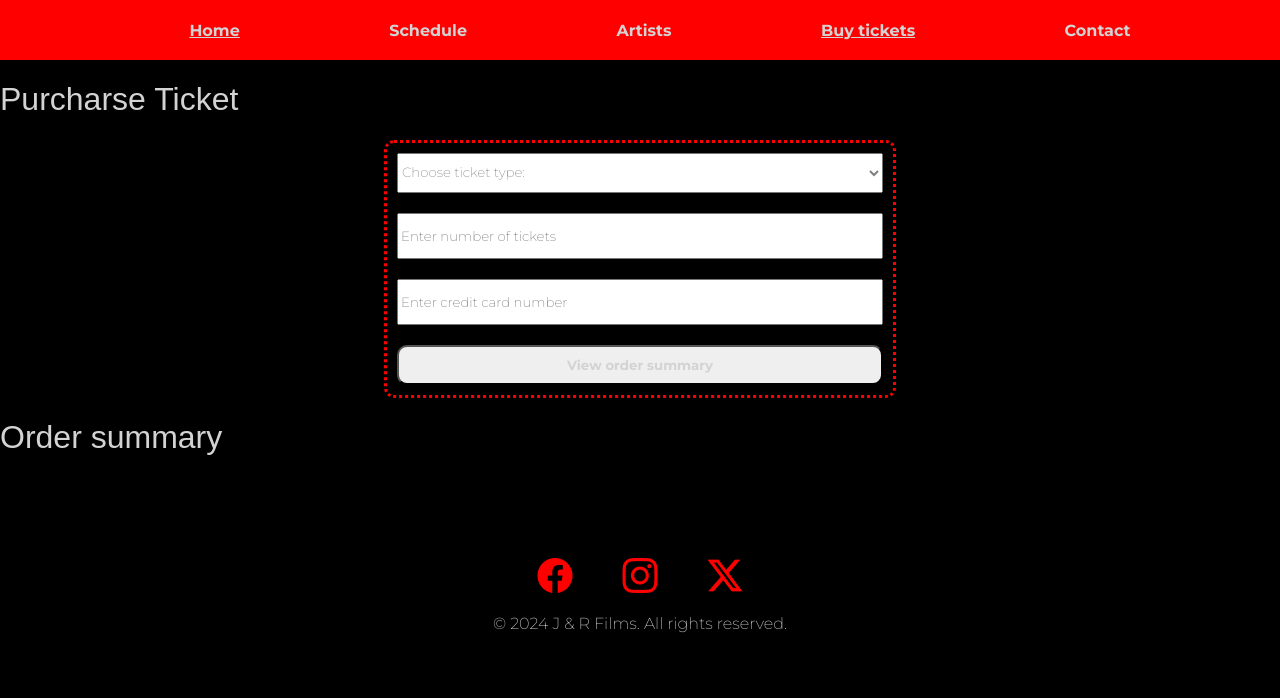
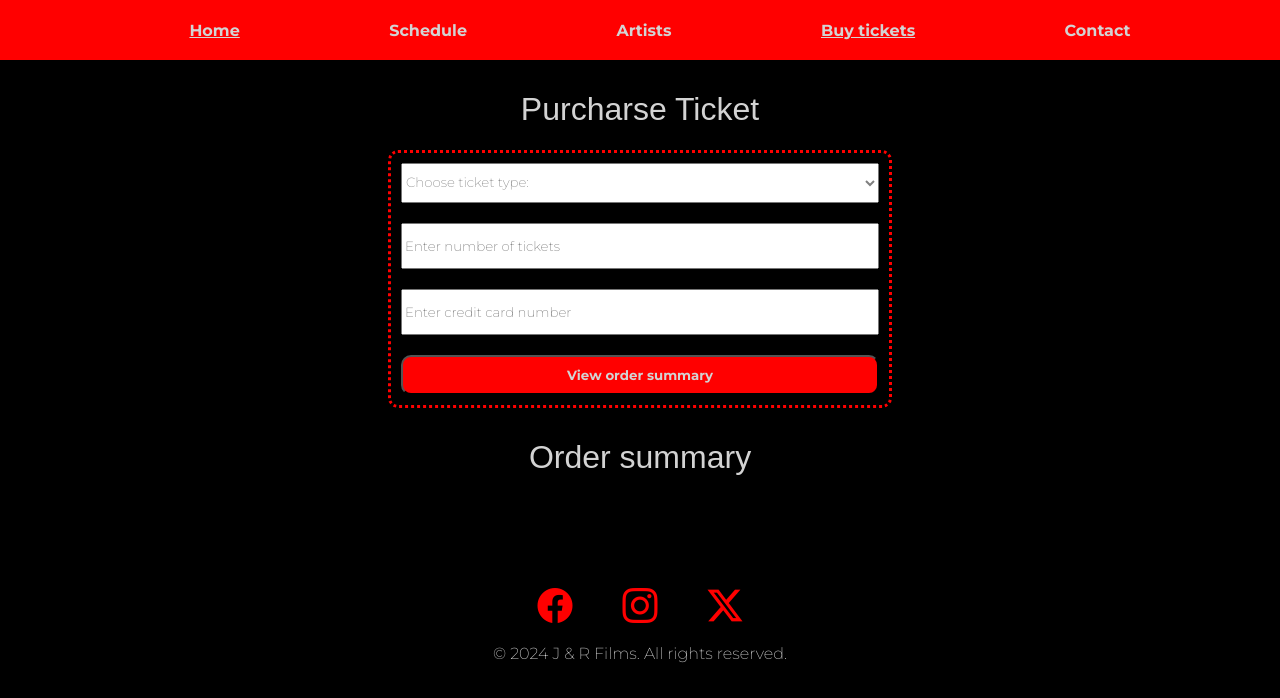
Before and after one commit to jreategui07/SpidermanMovieTemplate, a plain HTML site: page purchase-ticket.html in a window 1280 px wide. Drawn offline with nearby package versions, Linux system fonts and the light colour scheme; a web font is replaced by a local one.

Commit message:
updating purchase ticket styles

```diff
--- a/purchase-ticket.html
+++ b/purchase-ticket.html
@@ -35,8 +35,7 @@
         </nav>
     </header>
     <main>
-
-            <div class="flex-column">
+            <div class="flex-column container">
                 <h1>Purcharse Ticket</h1>
                 <div class="form">
                     <select id="select-ticket-type">
@@ -48,15 +47,13 @@
                     </select>
                     <input id="txt-number-ticktes" type="text" placeholder="Enter number of tickets" />
                     <input id="txt-credit-card" type="text" placeholder="Enter credit card number" />
-                    <button id="btn-order-summary">View order summary</button>
+                    <button class="btn-primary" id="btn-order-summary">View order summary</button>
                 </div>
             </div>
-
-            <div class="flex-column">
+            <div class="flex-column container">
                 <h1>Order summary</h1>
                 <ul class="flex-column" id="order-summary-list"></ul>
             </div>
-
     </main>
     <footer>
         <div>
```
